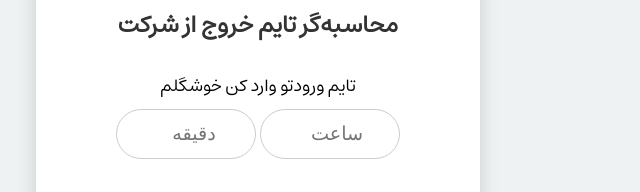
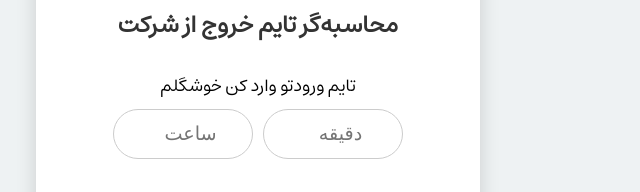
Before and after one commit to masoudseven/Exittime, a plain HTML site: page index.html in a window 1280 px wide. Shown: the part 176-368 px from the top of the page, 382-1022 px from the left. Drawn offline with Linux system fonts and the light colour scheme.

Commit message:
Update index.html

```diff
--- a/index.html
+++ b/index.html
@@ -14,19 +14,23 @@
 
   <div class="container">
     <h2>محاسبه‌گر تایم خروج از شرکت</h2>
-    <div style="margin-bottom: 20px;">
-      <label style="display: block; font-size: 1.1rem; margin-bottom: 8px;">
-        تایم ورودتو وارد کن خوشگلم
-      </label>
-      <input type="number" id="hourInput" placeholder="ساعت">
-      <input type="number" id="minuteInput" placeholder="دقیقه">
+
+    <div class="input-group">
+      <label class="input-label">تایم ورودتو وارد کن خوشگلم</label>
+      <div class="input-wrapper">
+        <input type="number" id="minuteInput" placeholder="دقیقه">
+        <input type="number" id="hourInput" placeholder="ساعت">
+      </div>
     </div>
+
     <button onclick="calculateTime()">محاسبه</button>
+
     <div id="result">
       <span>:ساعتی که می‌تونی بری</span>
       <br>
       <span id="calculatedTime"></span>
     </div>
+
     <div class="powered-by">Powered by Mason</div>
   </div>
 
```
